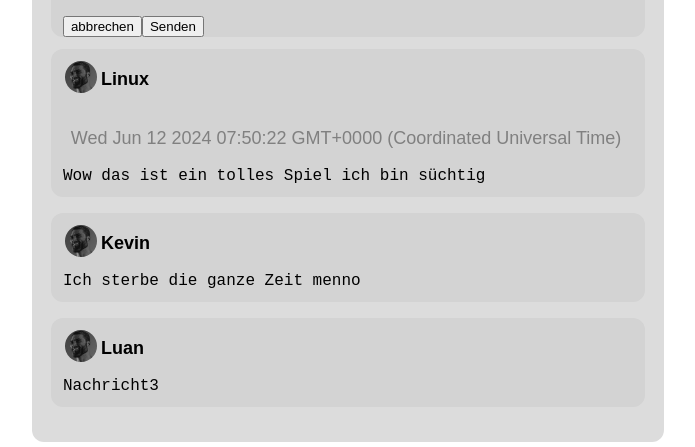
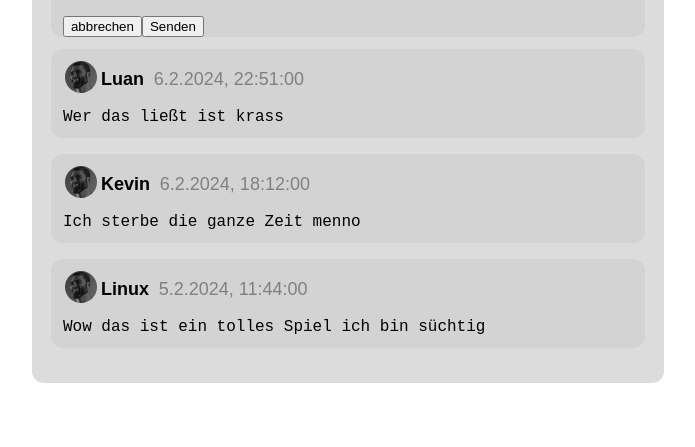
Before and after one commit to ArchdragonPeak/gc_industries, a Vue app in the folder frontend/: page /game/1 in a window 1280 px wide. Shown: the part 1341-1788 px from the top of the page, without its empty margins (292-987 px from the left). After the commit the page ends 1732 px from the top, so only its background shows below. Built offline with nearby package versions, Linux system fonts and the light colour scheme; no server answers.

Commit message:
feat: test addcomment

```diff
--- a/frontend/src/components/CommentItem.vue
+++ b/frontend/src/components/CommentItem.vue
@@ -17,8 +17,6 @@
 
         <div class="body">
             <div class="text-wrapper">
-                <!-- <p class="text"> Lorem ipsum dolor sit amet, consetetur sadipscing elitr, sed diam nonumy eirmod tempor invidunt ut labore et dolore magna aliquyam erat, sed diam voluptua. At vero eos et accusam et justo duo dolores et ea rebum. Stet clita kasd gubergren, no sea takimata sanctus est Lorem ipsum dolor sit amet. </p>
-                -->
                 <p class="text"> {{ message }}</p>
             </div>
         </div>
--- a/frontend/src/components/WriteCommentItem.vue
+++ b/frontend/src/components/WriteCommentItem.vue
@@ -52,6 +52,7 @@ export default {
         sendMessage() {
             if (this.input.trim()) {
                 // API Call to send the message
+                this.$parent.addComment(this.userID, "TestBenutzer", this.input); //userID, username, message
                 console.log("Nachricht gesendet: ", this.input);
                 this.input = ''; // Clear the input after sending
             }
--- a/frontend/src/views/GameView.vue
+++ b/frontend/src/views/GameView.vue
@@ -27,7 +27,7 @@
         <div class="comments-text">
           <h2 style="text-align: center">Kommentare</h2>
           <WriteCommentItem></WriteCommentItem>
-          <CommentItem v-for="comment in comments"
+          <CommentItem v-for="comment in comments.slice().reverse()"
             :key="comment.commentID"
             :userID="comment.userID"
             :username="comment.username"
@@ -64,22 +64,22 @@ export default{
           commentID: 1,
           userID: "2",
           username: "Linux",
-          date: new Date(),
+          date: new Date(Date.parse("2024-02-05:11:44")).toLocaleString("de-DE"),
           message: "Wow das ist ein tolles Spiel ich bin süchtig"
         },
         {
           commentID: 2,
           userID: "2",
           username: "Kevin",
-          date: "",
+          date: new Date(Date.parse("2024-02-06:18:12")).toLocaleString("de-DE"),
           message: "Ich sterbe die ganze Zeit menno"
         },
         {
           commentID: 3,
           userID: "5",
           username: "Luan",
-          date: "",
-          message: "Nachricht3"
+          date: new Date(Date.parse("2024-02-06:22:51")).toLocaleString("de-DE"),
+          message: "Wer das ließt ist krass"
         },
         ]
       };
@@ -102,7 +102,18 @@ export default{
         } catch (error) {
           console.error('Es gab ein Problem mit der Fetch-Operation:', error);
           }
-        }
+        },
+      addComment(userID, username, message) {
+        this.comments.push(
+            {
+            commentID: (this.comments.length+1),
+            userID: userID,
+            username: username,
+            date: new Date().toLocaleString("de-DE"),
+            message: message
+            }
+        )
+      }
     },
     mounted() {
       this.fetchGame();
```
